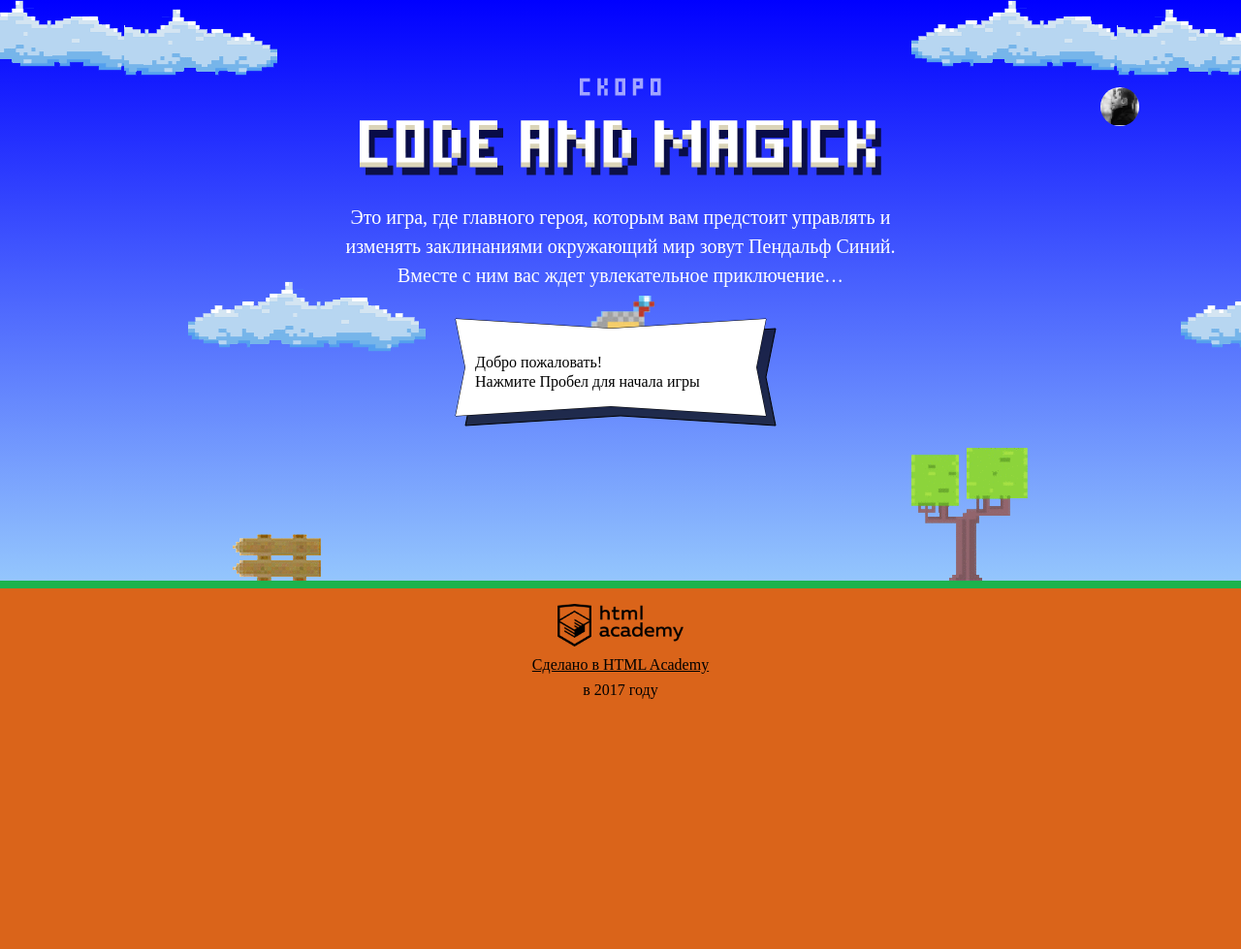
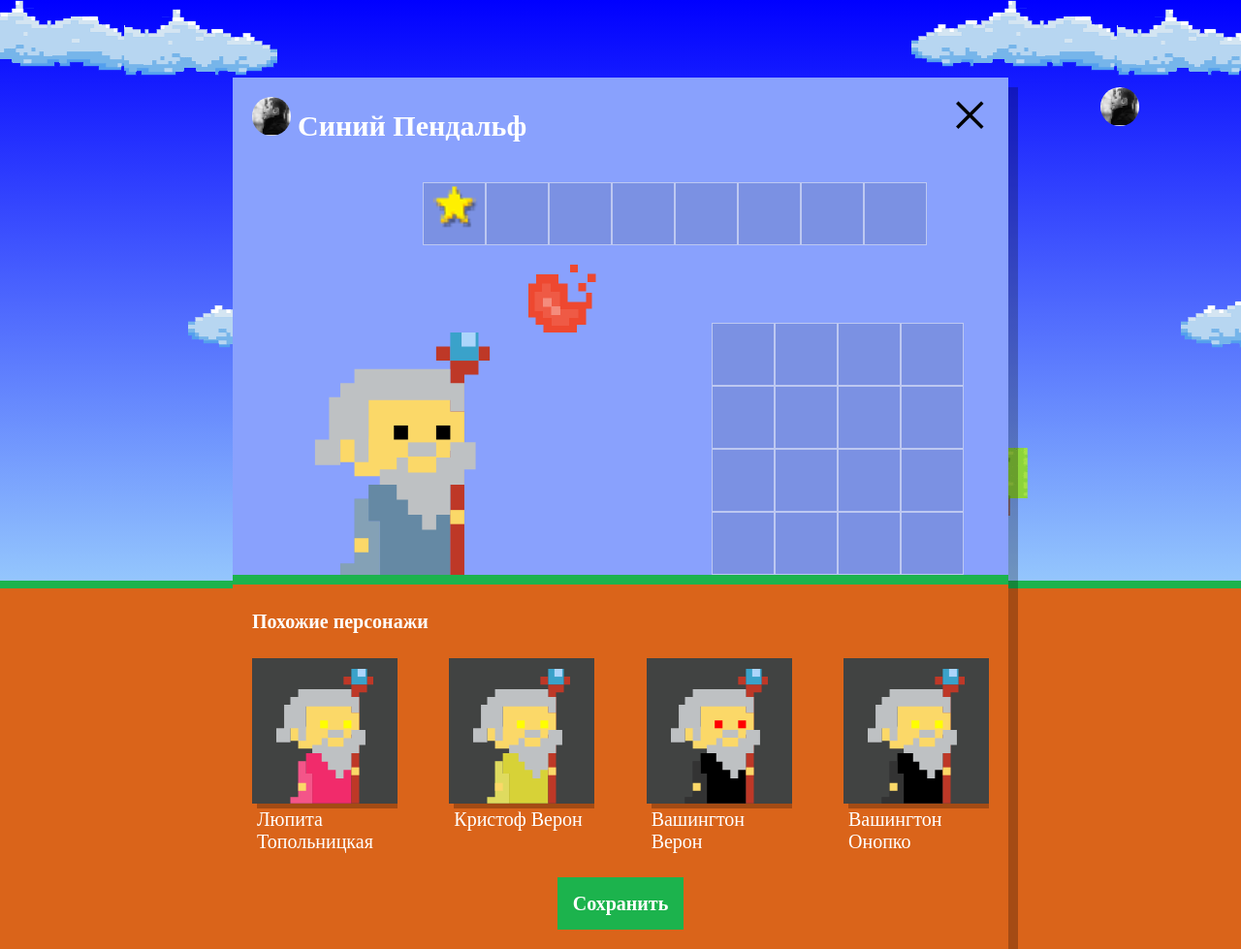
Before and after one commit to KushchO/848615-code-and-magick, a website: page index.html in a window 1280 px wide. Shown: the whole page at 97% size. Before the commit the page ends 800 px from the top, so only its background shows below. Drawn offline with Linux system fonts and the light colour scheme; a web font is replaced by a local one.

Commit message:
Выполнил третье задание

```diff
--- a/index.html
+++ b/index.html
@@ -206,6 +206,7 @@
 
 </script>
 <script src="js/stat.js"></script>
+<script src="js/setup.js"></script>
 <script src="js/game.js"></script>
 
 </body>
--- /dev/null
+++ b/js/setup.js
@@ -0,0 +1,78 @@
+'use strict';
+var fragment = document.createDocumentFragment();
+var similarMages = document.querySelector('.setup-similar-list');
+var setupSemiliar = document.querySelector('.setup-similar');
+
+var names = [
+  'Иван',
+  'Хуан Себастьян',
+  'Мария',
+  'Кристоф',
+  'Виктор',
+  'Юлия',
+  'Люпита',
+  'Вашингтон',
+];
+
+var sernames = [
+  'да Марья',
+  'Верон',
+  'Мирабелла',
+  'Вальц',
+  'Онопко',
+  'Топольницкая',
+  'Нионго',
+  'Ирвинг'
+];
+
+var colors = [
+  'rgb(101, 137, 164)',
+  'rgb(241, 43, 107)',
+  'rgb(146, 100, 161)',
+  'rgb(56, 159, 117)',
+  'rgb(215, 210, 55)',
+  'rgb(0, 0, 0)'
+];
+
+var eyeColors = [
+  'black',
+  'red',
+  'blue',
+  'yellow',
+  'green',
+];
+
+var setup = document.querySelector('.setup');
+setup.classList.remove('hidden');
+
+function getRandomInRange(min, max) {
+  return Math.floor(Math.random() * (max - min + 1)) + min;
+}
+
+var generateMagesList = function (quantity) {
+  var mages = [];
+  for (var i = 0; i < quantity; i++) {
+    var mage = {};
+    mage.name = names[getRandomInRange(1, names.length - 1)] + ' ' + sernames[getRandomInRange(1, sernames.length - 1)];
+    mage.coatColor = colors[getRandomInRange(1, colors.length - 1)];
+    mage.eyesColor = eyeColors[getRandomInRange(1, eyeColors.length - 1)];
+    mages.push(mage);
+  }
+
+  return mages;
+};
+
+var mages = generateMagesList(4);
+var generateMages = function (magesList) {
+  for (var i = 0; i < magesList.length; i++) {
+    var randomMage = document.querySelector('#similar-wizard-template').content.querySelector('.setup-similar-item').cloneNode(true);
+    randomMage.querySelector('.setup-similar-label').textContent = mages[i].name;
+    randomMage.querySelector('.wizard-coat').style.fill = mages[i].coatColor;
+    randomMage.querySelector('.wizard-eyes').style.fill = mages[i].eyesColor;
+    fragment.appendChild(randomMage);
+  }
+  return fragment;
+};
+
+similarMages.appendChild(generateMages(mages));
+setupSemiliar.classList.remove('hidden');
```
